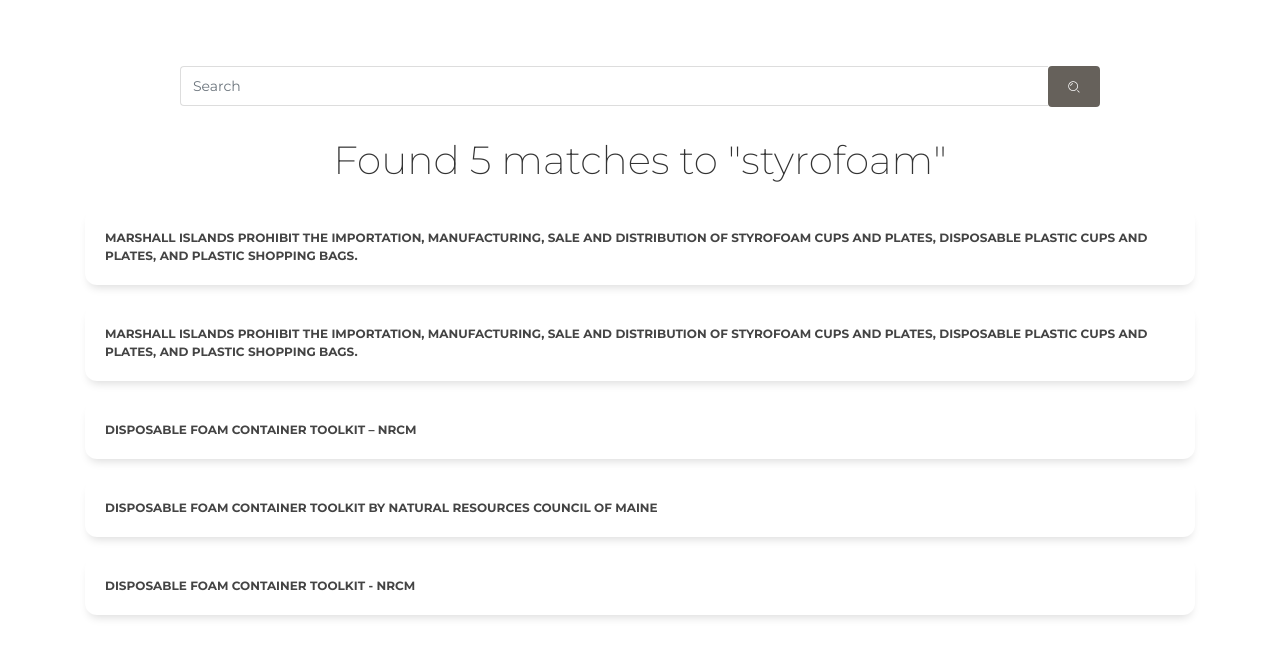
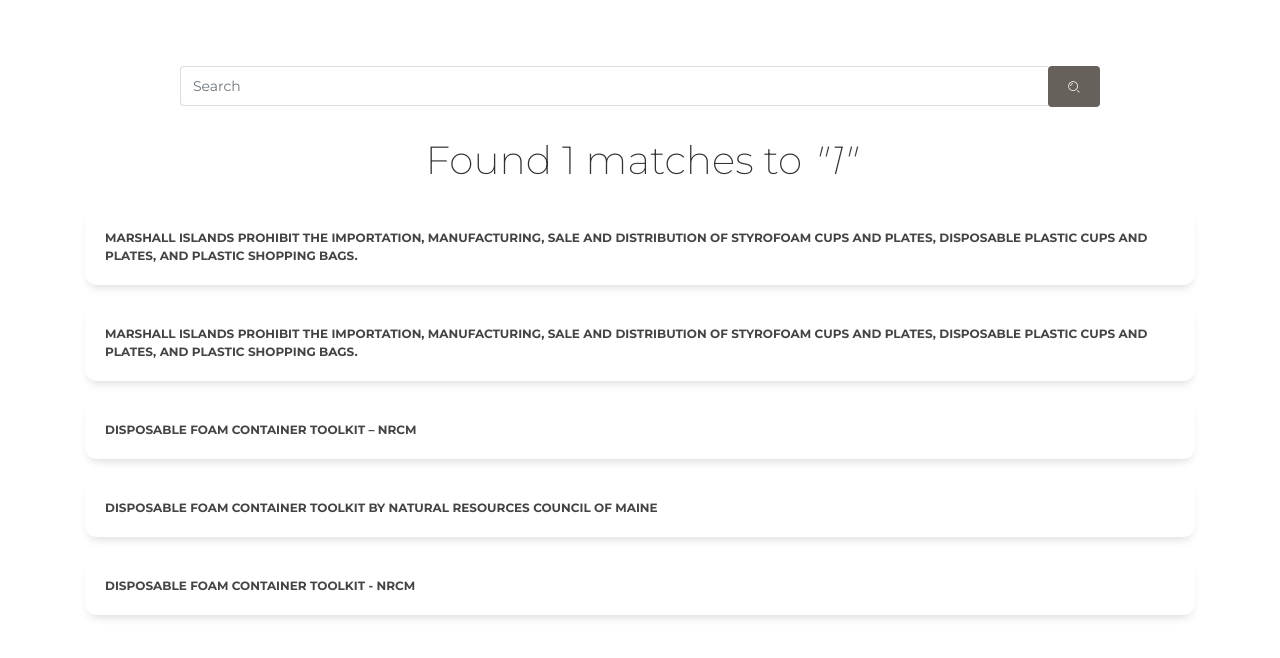
Before and after one commit to gguzman89/search-ppc, a React (Create React App) app: page /results/1 in a window 1280 px wide. Shown: the top 658 px of the page. Built offline with nearby package versions, Linux system fonts and the light colour scheme.

Commit message:
SearchBars component refactor, path link refactor

```diff
--- a/src/components/search/SearchBars.js
+++ b/src/components/search/SearchBars.js
@@ -24,7 +24,7 @@ class SearchBars extends Component {
 	}
 
 	redirectSearch() {
-		this.props.history.push("/results");
+		this.props.history.push("/results/" + this.state.word);
 	}
 
 	render() {
--- a/src/index.js
+++ b/src/index.js
@@ -17,7 +17,7 @@ ReactDOM.render(
   <BrowserRouter>
     <Switch>
       <Route path="/search" render={props => <SearchPage {...props} />} />
-      <Route path="/results" render={props => <ResultsPage {...props} />} />
+      <Route path="/results/:word" render={props => <ResultsPage {...props} />} />
       <Redirect to="/search" />
     </Switch>
   </BrowserRouter>,
--- a/src/pages/ResultsPage.js
+++ b/src/pages/ResultsPage.js
@@ -6,6 +6,21 @@ import SearchBars from '../components/search/SearchBars';
 import CardsResults from '../components/results/CardsResults';
 
 export default class ResultsPage extends Component {
+  constructor(props) {
+    super(props);
+    this.state = { query: "" , amount: 0 };
+  }
+
+  componentDidMount() {
+    this.getQuery();
+  }
+
+  getQuery() {
+    const {match: { params }} = this.props;
+    this.setState({query: params.word});
+    this.setState({amount: params.word.length});
+  }
+
 	render() {
 		return(
 			<>
@@ -16,7 +31,7 @@ export default class ResultsPage extends Component {
                 <br/>
                 <SearchBars/>
                 <div className="title-brand">
-                    <h2 className="title">Found 5 matches to "styrofoam"</h2>
+                    <h2 className="title">Found {this.state.amount} matches to <cite title="Source Title">"{this.state.query}"</cite></h2>
                 </div>
                 <CardsResults/>
             </Container>
```
